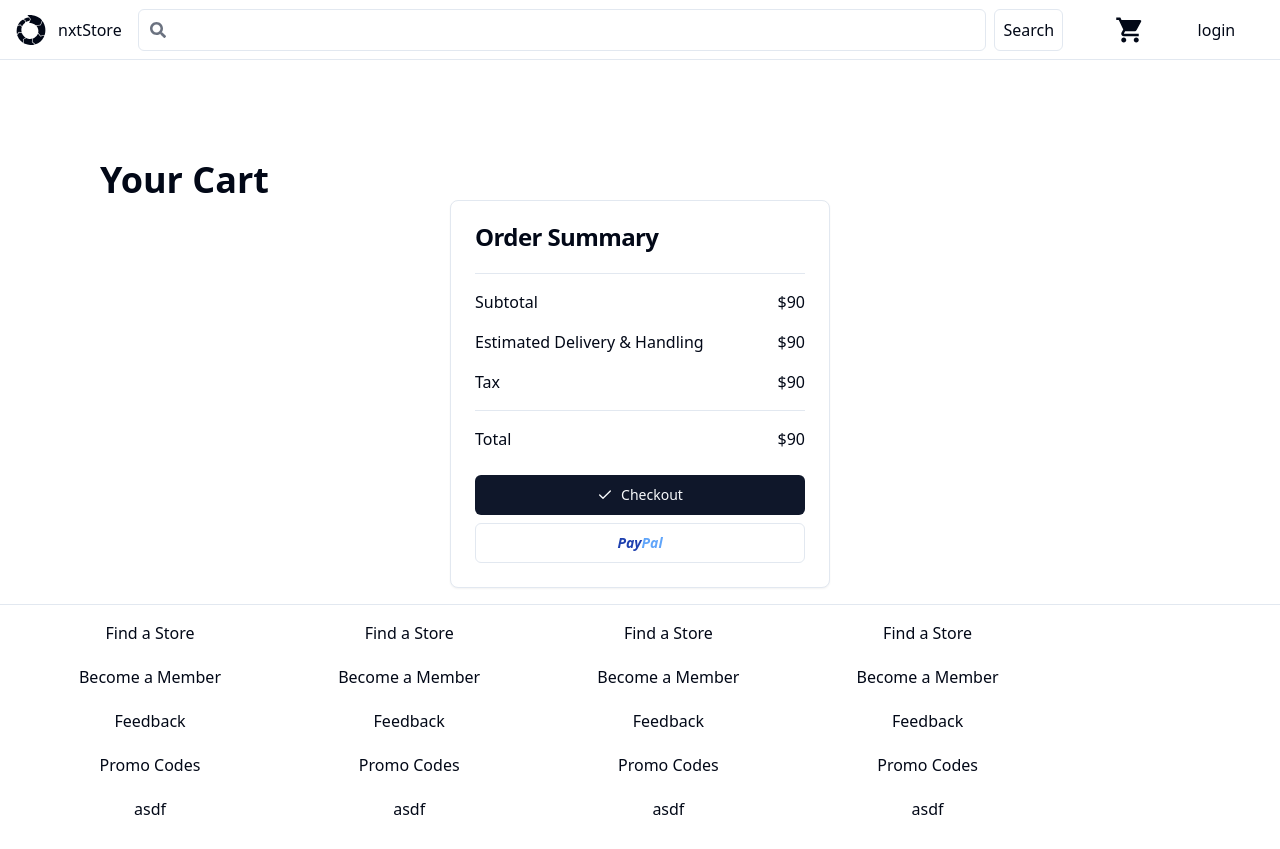
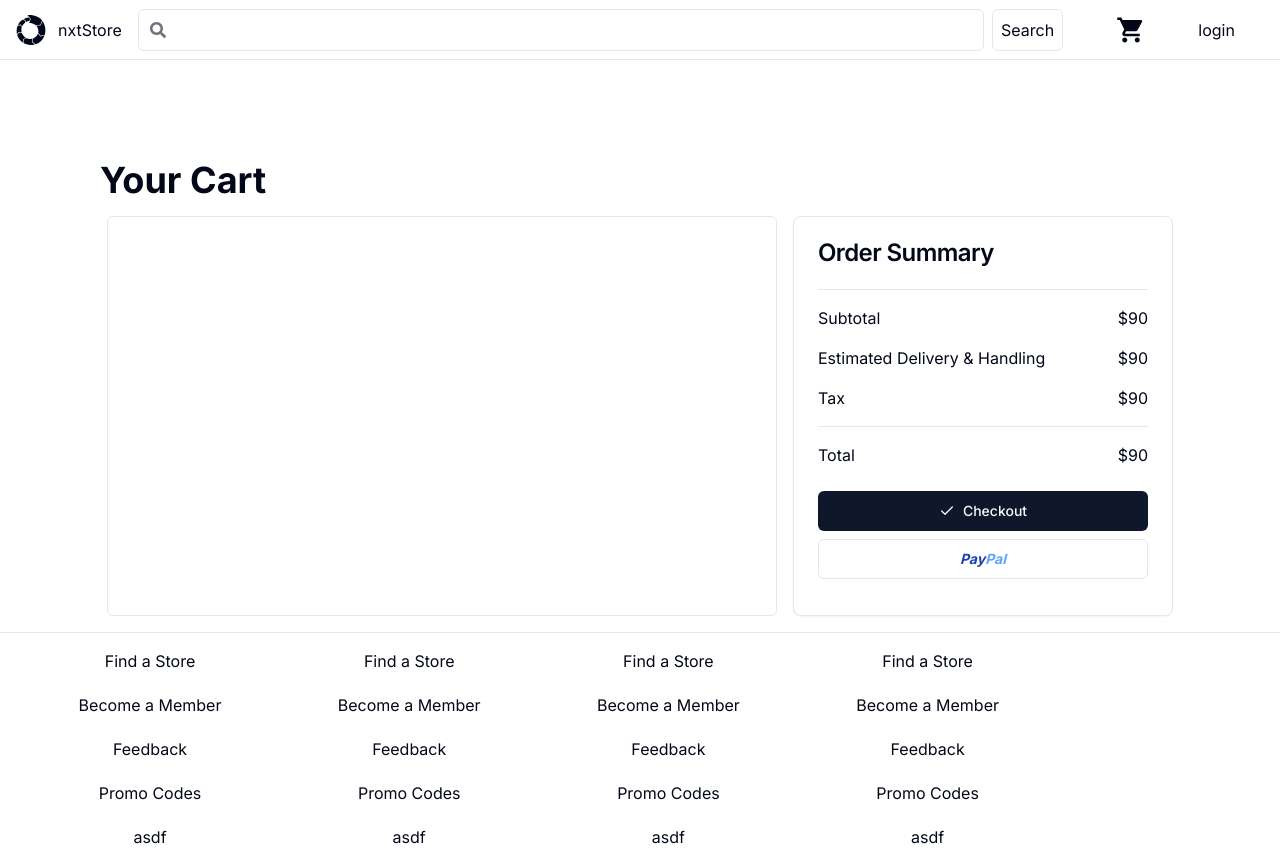
Before and after one commit to i-dkz/nxtStore, a Next.js app: page /cart in a window 1280 px wide. Before the commit the page ends 821 px from the top, so only its background shows below. Built offline with nearby package versions, Linux system fonts and the light colour scheme.

Commit message:
created cartitem component

```diff
--- a/src/app/cart/page.tsx
+++ b/src/app/cart/page.tsx
@@ -1,10 +1,15 @@
+
+import CartItem from "@/components/CartItem";
 import { OrderSummary } from "@/components/OrderSummary";
 
 const Cart = () => {
   return (
     <div className="flex flex-col items-center justify-center w-full">
-        <h1 className="flex w-[90%] max-w-[1080px] text-4xl font-bold">Your Cart</h1>
-        <OrderSummary subtotal={90}/>
+        <h1 className="flex w-[90%] max-w-[1080px] text-4xl font-bold mb-4">Your Cart</h1>
+        <div className="flex gap-4">
+          <CartItem></CartItem>
+          <OrderSummary subtotal={90}/>
+        </div>
     </div>
 
   )
--- a/src/app/details/[id]/page.tsx
+++ b/src/app/details/[id]/page.tsx
@@ -99,8 +99,8 @@ export default function ProductDetails() {
   }
 
   return (
-    <div className="flex justify-center">
-      <div className="flex flex-col h-[100vh] w-[90%] gap-5 flex-wrap items-center">
+    <div className="flex items-center justify-center">
+      <div className="flex flex-col  w-[90%] gap-5 flex-wrap items-center">
         <div className="flex flex-wrap justify-center w-full gap-5">
           <img
             src={product.thumbnail}
--- a/src/app/layout.tsx
+++ b/src/app/layout.tsx
@@ -8,7 +8,7 @@ import Footer from "@/components/Footer";
 const inter = Inter({ subsets: ["latin"] });
 
 export const metadata: Metadata = {
-  title: "Create Next App",
+  title: "nxtStore",
   description: "Generated by create next app",
 };
 
@@ -19,7 +19,7 @@ export default function RootLayout({
 }) {
   return (
     <html lang="en">
-      <body className="flex flex-col">
+      <body className={inter.className}>
         <NavBar />
         <Spacer />
         <main className="w-[100vw]">{children}</main>
--- /dev/null
+++ b/src/components/CartItem.tsx
@@ -0,0 +1,23 @@
+'use client'
+import { useCartStore } from "@/store/CartStore";
+
+
+const CartPage = () => {
+  const { cart } = useCartStore();
+
+  return (
+    <div className="w-[670px] h-[400px] border rounded-md">
+
+      <ul>
+        {cart.map((item) => (
+          <li key={item.id}>
+            {/* Render your cart item details here */}
+            {item.title} - {item.price}
+          </li>
+        ))}
+      </ul>
+    </div>
+  );
+};
+
+export default CartPage;
```
